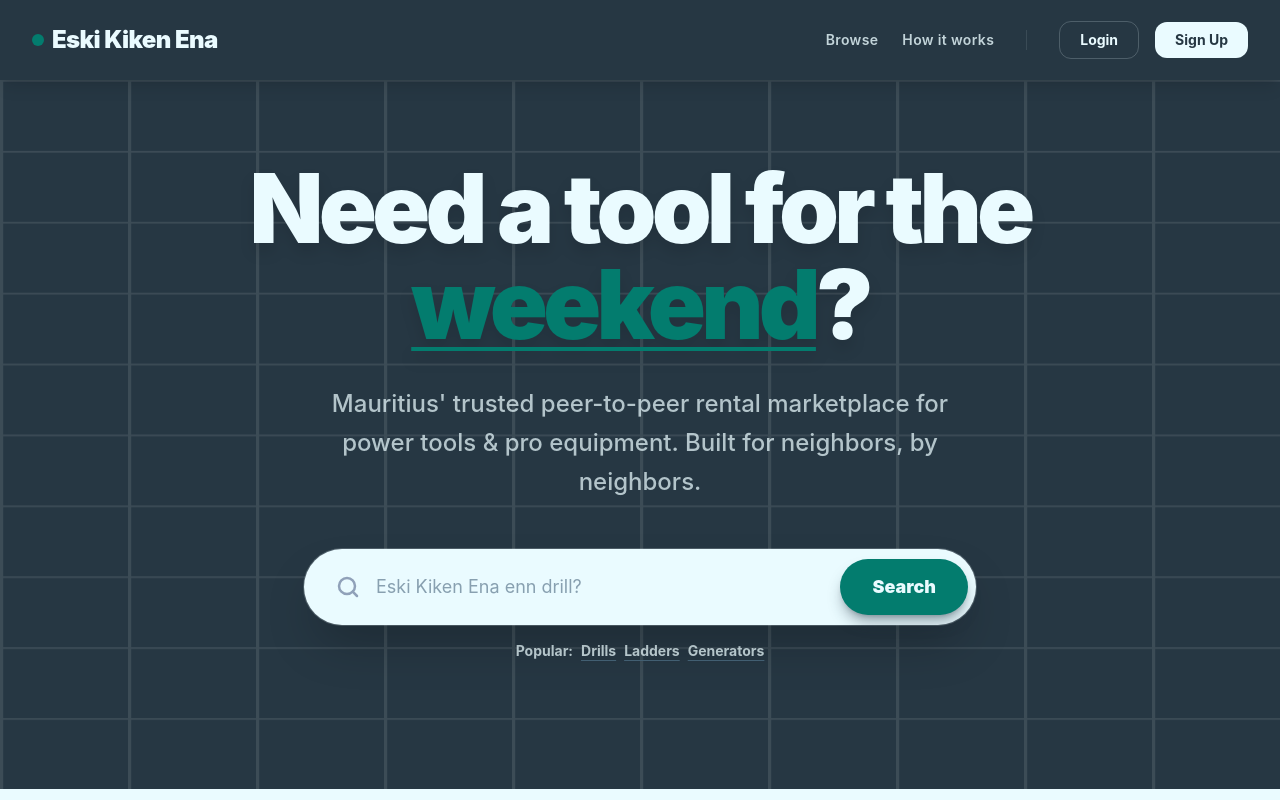
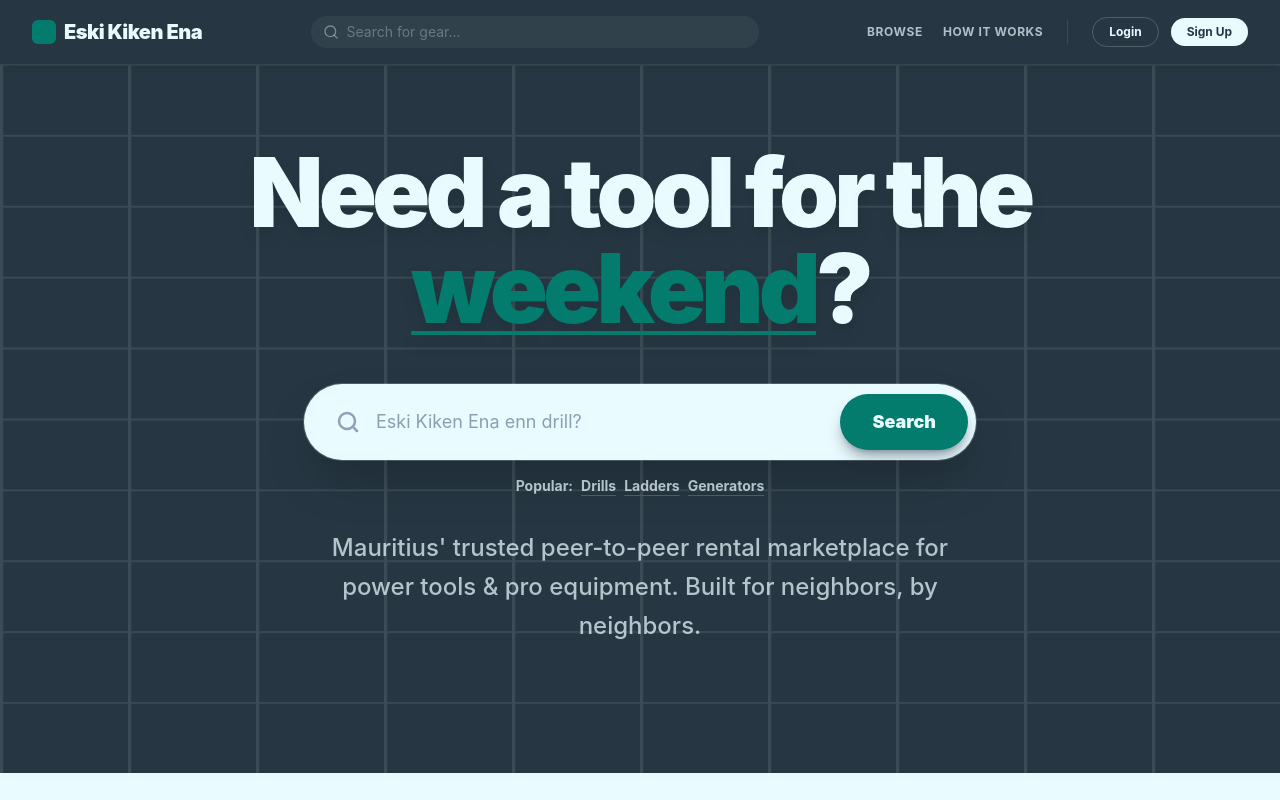
Before and after one commit to opensourcepundits/eski-kiken-ena, a SvelteKit app: page / in a window 1280 px wide. Shown: the top 800 px of the page. Built offline with nearby package versions, Linux system fonts and the light colour scheme; no server answers; the database is empty.

Commit message:
refactor layout and page components; enhance navigation with search functionality, update styles for buttons and headers, and improve mobile menu accessibility

```diff
--- a/src/routes/+layout.svelte
+++ b/src/routes/+layout.svelte
@@ -1,42 +1,64 @@
 <script lang="ts">
 	import '../app.css';
 	import { enhance } from '$app/forms';
+
+	import { Search, LogOut, Menu } from 'lucide-svelte';
 
 	let { data, children } = $props();
 </script>
 
 <div class="min-h-screen flex flex-col font-sans text-secondary bg-background">
 	<!-- Global Navigation Bar -->
-	<header class="bg-secondary text-background sticky top-0 z-50 shadow-lg">
-		<nav class="max-w-7xl mx-auto px-4 sm:px-6 lg:px-8 flex justify-between items-center h-20">
+	<header class="bg-secondary text-background sticky top-0 z-50 shadow-md">
+		<nav
+			class="max-w-7xl mx-auto px-4 sm:px-6 lg:px-8 flex items-center justify-between h-16 gap-4"
+		>
 			<!-- Logo -->
 			<a
 				href="/"
-				class="text-2xl font-black tracking-tight hover:opacity-90 transition-opacity flex items-center gap-2"
+				class="text-xl font-black tracking-tight hover:opacity-90 transition-opacity flex items-center gap-2 flex-shrink-0"
 			>
-				<span class="bg-primary p-1.5 rounded-lg"></span>
-				<span>Eski Kiken Ena</span>
+				<span class="bg-primary w-6 h-6 rounded-md flex-shrink-0"></span>
+				<span class="hidden lg:inline">Eski Kiken Ena</span>
+				<span class="lg:hidden">EKE</span>
 			</a>
 
-			<!-- Desktop Links -->
-			<div class="hidden md:flex items-center gap-8">
-				<div
-					class="flex items-center gap-6 text-sm font-semibold tracking-wide border-r border-background/10 pr-8"
-				>
-					<a href="/listings" class="text-background/80 hover:text-background transition-colors"
+			<!-- Search Bar -->
+			<form action="/listings" method="GET" class="hidden sm:flex flex-1 max-w-md mx-4">
+				<div class="relative w-full group">
+					<div class="absolute inset-y-0 left-0 pl-3 flex items-center pointer-events-none">
+						<Search
+							size={16}
+							class="text-background/40 group-focus-within:text-primary transition-colors"
+						/>
+					</div>
+					<input
+						type="text"
+						name="q"
+						placeholder="Search for gear..."
+						class="block w-full pl-9 pr-4 py-1.5 bg-background/5 border border-background/10 rounded-full text-sm text-background placeholder:text-background/30 focus:outline-none focus:ring-1 focus:ring-primary/50 focus:bg-background/10 transition-all border-none bg-white/5"
+					/>
+				</div>
+			</form>
+
+			<!-- Desktop Links & Auth -->
+			<div class="hidden md:flex items-center gap-6">
+				<div class="flex items-center gap-5 text-xs font-bold tracking-wider uppercase">
+					<a href="/listings" class="text-background/70 hover:text-background transition-colors"
 						>Browse</a
 					>
-					<a href="/how-it-works" class="text-background/80 hover:text-background transition-colors"
+					<a href="/how-it-works" class="text-background/70 hover:text-background transition-colors"
 						>How it works</a
 					>
 				</div>
 
-				<!-- Auth / Actions -->
-				<div class="flex items-center gap-4">
+				<div class="h-6 w-px bg-background/10"></div>
+
+				<div class="flex items-center gap-3">
 					{#if data.user}
 						<a
 							href="/listings/new"
-							class="bg-primary text-background px-5 py-2 rounded-md font-bold hover:bg-primary/80 transition-all shadow-lg shadow-secondary/20 transform hover:-translate-y-0.5 text-sm"
+							class="bg-primary text-background px-4 py-1.5 rounded-full font-bold hover:bg-primary/90 transition-all shadow-md transform hover:-translate-y-0.5 text-xs"
 						>
 							List Item
 						</a>
@@ -52,45 +74,26 @@
 									>{data.user.firstName || 'User'}</span
 								>
 							</div>
-
-							<div
-								class="w-10 h-10 rounded-full bg-background/10 flex items-center justify-center text-lg border border-background/10 group-hover:border-primary/50 transition-all"
-							></div>
 						</a>
 
 						<form method="POST" action="/logout" use:enhance>
 							<button
-								class="p-2 rounded-xl bg-background/10 hover:bg-primary/20 hover:text-background transition-all text-background shadow-sm ring-1 ring-background/10 group"
+								class="p-2 rounded-full bg-background/5 hover:bg-red-500/20 hover:text-red-400 transition-all text-background/60 border border-background/10 group"
 								title="Logout"
 							>
-								<svg
-									xmlns="http://www.w3.org/2000/svg"
-									width="18"
-									height="18"
-									viewBox="0 0 24 24"
-									fill="none"
-									stroke="currentColor"
-									stroke-width="2.5"
-									stroke-linecap="round"
-									stroke-linejoin="round"
-									class="opacity-90 group-hover:opacity-100"
-								>
-									<path d="M9 21H5a2 2 0 0 1-2-2V5a2 2 0 0 1 2-2h4" />
-									<polyline points="16 17 21 12 16 7" />
-									<line x1="21" x2="9" y1="12" y2="12" />
-								</svg>
+								<LogOut size={16} />
 							</button>
 						</form>
 					{:else}
 						<a
 							href="/login"
-							class="px-5 py-2 rounded-xl hover:bg-background/10 transition-all font-bold text-sm border border-background/20"
+							class="px-4 py-1.5 rounded-full hover:bg-background/10 transition-all font-bold text-xs border border-background/20"
 						>
 							Login
 						</a>
 						<a
 							href="/register"
-							class="px-5 py-2 rounded-xl bg-background text-secondary hover:bg-surface transition-all font-bold text-sm"
+							class="px-4 py-1.5 rounded-full bg-background text-secondary hover:bg-background/90 transition-all font-bold text-xs"
 						>
 							Sign Up
 						</a>
@@ -98,26 +101,13 @@
 				</div>
 			</div>
 
-			<!-- Mobile Menu Button (Icon only for now) -->
-			<button class="md:hidden p-2 rounded-lg bg-background/10" aria-label="Toggle Menu">
-				<svg
-					xmlns="http://www.w3.org/2000/svg"
-					width="24"
-					height="24"
-					viewBox="0 0 24 24"
-					fill="none"
-					stroke="currentColor"
-					stroke-width="2"
-					stroke-linecap="round"
-					stroke-linejoin="round"
-					><line x1="4" x2="20" y1="12" y2="12" /><line x1="4" x2="20" y1="6" y2="6" /><line
-						x1="4"
-						x2="20"
-						y1="18"
-						y2="18"
-					/></svg
-				></button
+			<!-- Mobile Menu Button -->
+			<button
+				class="md:hidden p-2 rounded-full bg-background/5 border border-background/10 text-background/80 hover:bg-background/10 transition-colors"
+				aria-label="Toggle Menu"
 			>
+				<Menu size={20} />
+			</button>
 		</nav>
 	</header>
 
--- a/src/routes/+page.svelte
+++ b/src/routes/+page.svelte
@@ -36,12 +36,6 @@
 					>weekend</span
 				>?
 			</h1>
-			<p
-				class="text-xl md:text-2xl text-background/80 font-medium max-w-2xl mx-auto leading-relaxed opacity-90 delay-150 animate-in fade-in slide-in-from-bottom-4 duration-700"
-			>
-				Mauritius' trusted peer-to-peer rental marketplace for power tools & pro equipment. Built
-				for neighbors, by neighbors.
-			</p>
 
 			<!-- Search Bar -->
 			<form
@@ -96,13 +90,17 @@
 					>
 				</div>
 			</form>
+			<p
+				class="text-xl md:text-2xl text-background/80 font-medium max-w-2xl mx-auto leading-relaxed opacity-90 delay-150 animate-in fade-in slide-in-from-bottom-4 duration-700"
+			>
+				Mauritius' trusted peer-to-peer rental marketplace for power tools & pro equipment. Built
+				for neighbors, by neighbors.
+			</p>
 		</div>
 	</header>
 
 	<!-- Features / Categories -->
 	<main class="flex-1 max-w-7xl mx-auto w-full -mt-20 px-6 pb-20 relative z-10">
-
-
 		<div class="mt-32">
 			<div class="flex flex-col md:flex-row justify-between items-end mb-12 gap-6">
 				<div>
@@ -165,7 +163,9 @@
 										{listing.district?.replace(/_/g, ' ') ?? 'Unknown'}
 									</div>
 
-									<div class="mt-auto pt-5 border-t border-surface flex items-center justify-between">
+									<div
+										class="mt-auto pt-5 border-t border-surface flex items-center justify-between"
+									>
 										<div>
 											<span class="text-2xl font-black text-accent">Rs {listing.pricePerDay}</span>
 											<span class="text-surface text-sm">/ day</span>
@@ -195,7 +195,8 @@
 							stroke="currentColor"
 							stroke-width="1.5"
 							stroke-linecap="round"
-							stroke-linejoin="round"><circle cx="11" cy="11" r="8" /><path d="m21 21-4.3-4.3" /></svg
+							stroke-linejoin="round"
+							><circle cx="11" cy="11" r="8" /><path d="m21 21-4.3-4.3" /></svg
 						>
 					</div>
 					<div class="text-center space-y-2">
--- a/src/routes/listings/[id]/+page.svelte
+++ b/src/routes/listings/[id]/+page.svelte
@@ -33,7 +33,6 @@
 
 <div class="min-h-screen bg-white">
 	<!-- Top Padding for UI Clarity -->
-	<div class="h-20 bg-slate-900"></div>
 
 	<main class="max-w-7xl mx-auto px-4 py-12 lg:py-20">
 		<div class="grid grid-cols-1 lg:grid-cols-12 gap-12">
@@ -51,7 +50,6 @@
 					</h1>
 					<div class="flex flex-wrap items-center gap-6 text-slate-600">
 						<div class="flex items-center gap-2">
-							<span class="text-teal-600 text-xl">📍</span>
 							<span class="font-bold text-slate-900">{listing.district?.replace('_', ' ')}</span>
 						</div>
 						<div class="flex items-center gap-2">
@@ -157,7 +155,6 @@
 							</div>
 							{#if listing.pickupAddress}
 								<div class="mt-4 flex items-center gap-2 text-slate-600">
-									<span class="text-teal-600">📍</span>
 									<span class="font-medium">{listing.pickupAddress}</span>
 								</div>
 							{/if}
--- a/src/routes/profile/+page.svelte
+++ b/src/routes/profile/+page.svelte
@@ -136,7 +136,7 @@
 									? 'bg-teal-600 text-white shadow-xl shadow-indigo-200'
 									: 'text-slate-500 hover:bg-slate-50'}"
 							>
-								<span class="text-xl">📅</span> My Bookings
+								My Bookings
 							</button>
 							<button
 								onclick={() => (activeTab = 'listings')}
@@ -145,7 +145,7 @@
 									? 'bg-teal-600 text-white shadow-xl shadow-indigo-200'
 									: 'text-slate-500 hover:bg-slate-50'}"
 							>
-								<span class="text-xl">🛠️</span> My Listings
+								My Listings
 							</button>
 							<button
 								onclick={() => (activeTab = 'settings')}
@@ -154,7 +154,7 @@
 									? 'bg-teal-600 text-white shadow-xl shadow-indigo-200'
 									: 'text-slate-500 hover:bg-slate-50'}"
 							>
-								<span class="text-xl">⚙️</span> Account Settings
+								Account Settings
 							</button>
 						</nav>
 					</div>
```
